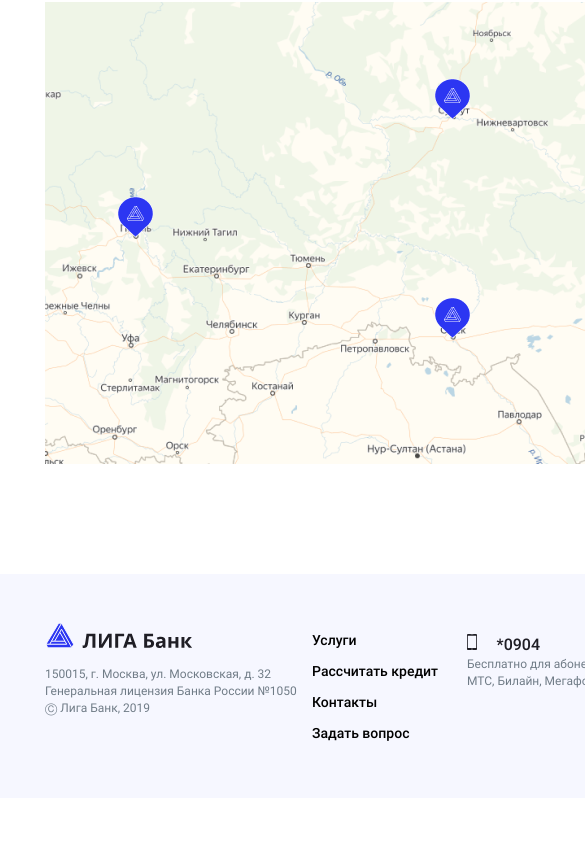
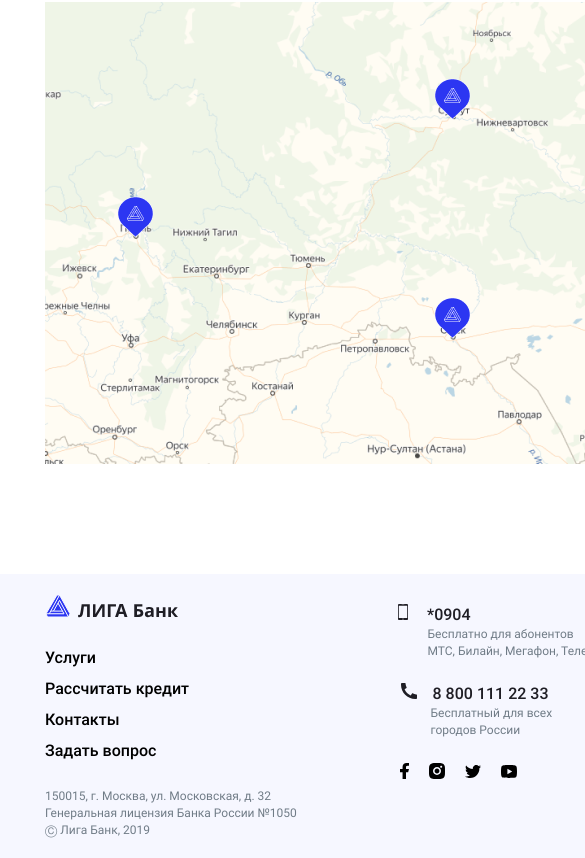
Before and after one commit to kokinz/ligaBank, a React (Create React App) app: page / in a window 390 px wide. Shown: the part 1139-1997 px from the top of the page, 585 px wide, since content can reach past the window. Before the commit the page ends 1937 px from the top, so only its background shows below. Built offline with nearby package versions, Linux system fonts and the light colour scheme.

Commit message:
tablet done

```diff
--- a/src/components/calculator/calculator.scss
+++ b/src/components/calculator/calculator.scss
@@ -690,6 +690,10 @@
   @media (max-width: $desktop-width) {
     width: 100%;
   }
+
+  @media (max-width: $desktop-width) {
+    width: 375px;
+  }
 }
 
 .offer__wrapper {
--- a/src/components/footer/footer.jsx
+++ b/src/components/footer/footer.jsx
@@ -8,6 +8,9 @@
           <a className="footer__logo link" href="/" aria-label="Лига Банк">
             <svg className="footer__logo-image footer__logo-image--desktop" viewBox="0 0 150 27" width={150} height={27}>
               <use xlinkHref="#logo" />
+            </svg>
+            <svg className="footer__logo-image footer__logo-image--tablet" viewBox="0 0 134 24" width={134} height={24}>
+              <use xlinkHref="#logo-tablet" />
             </svg>
           </a>
 
--- a/src/components/footer/footer.scss
+++ b/src/components/footer/footer.scss
@@ -4,8 +4,17 @@
 
 .footer__wrapper {
   display: flex;
+  position: relative;
 
   min-height: 224px;
+
+  @media (max-width: $desktop-width) {
+    flex-wrap: wrap;
+    flex-direction: column;
+
+    min-height: 300px;
+    height: 320px;
+  }
 }
 
 .footer__logo {
@@ -21,10 +30,29 @@
   font-weight: 700;
   font-size: 20px;
   line-height: 23px;
+
+  @media (max-width: $desktop-width) {
+    margin-top: 28px;
+  }
 }
 
 .footer__logo-image {
+  display: none;
   margin-top: -8px;
+
+  &--desktop {
+    display: block;
+
+    @media (max-width: $desktop-width) {
+      display: none;
+    }
+  }
+
+  &--tablet {
+    @media (max-width: $desktop-width) {
+      display: block;
+    }
+  }
 }
 
 .footer__address {
@@ -37,6 +65,10 @@
   line-height: 17px;
 
   color: #707C87;
+
+  @media (max-width: $desktop-width) {
+    margin-top: 170px;
+  }
 }
 
 .footer__license {
@@ -52,6 +84,15 @@
 .footer__nav {
   font-weight: 500;
   line-height: 22px;
+
+  @media (max-width: $desktop-width) {
+    position: absolute;
+    left: 30px;
+    top: 18px;
+
+    font-size: 16px;
+    line-height: 22px;
+  }
 }
 
 .footer__list {
@@ -62,6 +103,11 @@
   list-style: none;
 
   @media (max-width: $max-width) {
+    display: flex;
+    flex-direction: column;
+    flex-wrap: wrap;
+
+    height: 128px;
     padding-left: 15px;
   }
 }
@@ -71,7 +117,7 @@
   margin-bottom: 9px;
 
   @media (max-width: $max-width) {
-    width: 150px;
+    width: 165px;
   }
 }
 
@@ -96,6 +142,17 @@
   @media (max-width: $max-width) {
     margin-left: 5px;
     margin-right: 15px;
+  }
+
+  @media (max-width: $desktop-width) {
+    margin-right: 30px;
+    padding-top: 10px;
+    padding-left: 3px;
+
+    &--mobile {
+      padding-top: 29px;
+      padding-left: 0;
+    }
   }
 }
 
@@ -132,6 +189,10 @@
   @media (max-width: $max-width) {
     padding-left: 0;
   }
+
+  @media (max-width: $desktop-width) {
+    margin-left: 30px;
+  }
 }
 
 .footer__social {
@@ -149,4 +210,10 @@
   @media (max-width: $max-width) {
     margin-left: 5px;
   }
+
+  @media (max-width: $desktop-width) {
+    width: 117px;
+    margin-left: 7px;
+    margin-top: 12px;
+  }
 }
--- a/src/components/header/header.scss
+++ b/src/components/header/header.scss
@@ -8,7 +8,6 @@
 
   @media (max-width: $desktop-width) {
     min-height: 69px;
-    height: 69px;
   }
 }
 
@@ -71,6 +70,7 @@
   @media (max-width: $desktop-width) {
     padding-top: 30px;
     margin-right: 19px;
+    margin-bottom: 15px;
   }
 }
 
--- a/src/components/popups/login-popup/login-popup.scss
+++ b/src/components/popups/login-popup/login-popup.scss
@@ -8,6 +8,11 @@
   background: #F6F7FF;
   border: 4px solid #2C36F2;
   border-radius: 0;
+
+  @media (max-width: $desktop-width) {
+    width: 678px;
+    padding: 55px 84px;
+  }
 }
 
 .login__header {
@@ -96,6 +101,10 @@
 
   color: #F6F7FF;
   background-color: #2C36F2;
+
+  @media (max-width: $desktop-width) {
+    width: 502px;
+  }
 }
 
 .login__close-button {
@@ -139,4 +148,8 @@
     background-color: #1F1E25;
     transform: rotate(-45deg);
   }
+
+  @media (max-width: $desktop-width) {
+    right: 72px;
+  }
 }
--- a/src/components/popups/thanks-popup/thanks-popup.scss
+++ b/src/components/popups/thanks-popup/thanks-popup.scss
@@ -4,6 +4,10 @@
 
   background: #F6F7FF;
   border-radius: 4px;
+
+  @media (max-width: $desktop-width) {
+    width: 678px;
+  }
 }
 
 .thanks__header {
@@ -71,4 +75,9 @@
     background-color: #1F1E25;
     transform: rotate(-45deg);
   }
+
+  @media (max-width: $desktop-width) {
+    top: 17px;
+    right: 19px;
+  }
 }
```
